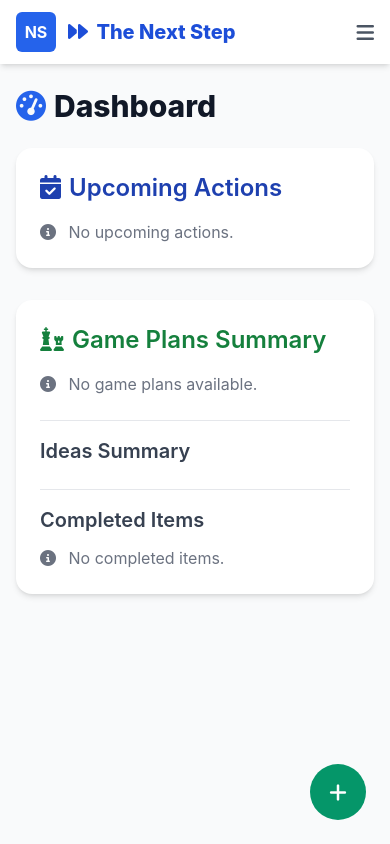
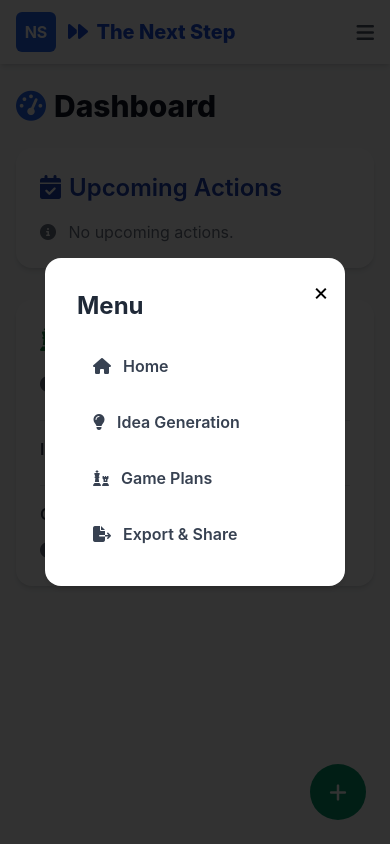
Before and after one commit to jerepark/The-Next-Step, a plain HTML site: page Index.html in a window 390 px wide. Both pictures are taken after a click on the button 365 px from the left and 32 px from the top of the page. Drawn offline with nearby package versions, Linux system fonts and the light colour scheme.

Commit message:
Update Index.html

```diff
--- a/Index.html
+++ b/Index.html
@@ -164,6 +164,44 @@
       justify-content: space-between;
       padding: 0.25rem 0;
     }
+
+    /* Mobile Menu specific styles */
+    #mobile-menu-overlay {
+      display: none; /* Hidden by default */
+      position: fixed;
+      top: 0;
+      left: 0;
+      width: 100%;
+      height: 100%;
+      background-color: rgba(0, 0, 0, 0.8);
+      z-index: 150; /* Above quick add modal */
+      justify-content: center;
+      align-items: center;
+      opacity: 0;
+      visibility: hidden;
+      transition: opacity 0.3s ease, visibility 0.3s ease;
+    }
+    #mobile-menu-overlay.active {
+      display: flex;
+      opacity: 1;
+      visibility: visible;
+    }
+    .mobile-menu-content {
+      background-color: white;
+      width: 80%;
+      max-width: 300px;
+      padding: 2rem;
+      border-radius: 1rem;
+      box-shadow: 0 4px 6px rgba(0,0,0,0.1);
+      position: relative;
+      transform: translateY(20px);
+      opacity: 0;
+      transition: transform 0.3s ease, opacity 0.3s ease;
+    }
+    #mobile-menu-overlay.active .mobile-menu-content {
+      transform: translateY(0);
+      opacity: 1;
+    }
   </style>
 </head>
 <body class="bg-gray-50 min-h-screen">
@@ -200,7 +238,6 @@
   </header>
 
   <main class="max-w-5xl mx-auto px-4 py-6">
-    <!-- Home Tab -->
     <section id="tab-home" class="tab-content active">
       <h2 class="text-3xl font-extrabold text-gray-900 mb-6">
         <i class="fas fa-tachometer-alt text-blue-600 mr-2"></i>Dashboard
@@ -226,18 +263,17 @@
             </p>
           </div>
           <div class="mt-6 border-t pt-4">
-            <h4 class="text-xl font-semibold text-gray-700 mb-3">Ideas Summary</h4>
+            <h4 class="xl font-semibold text-gray-700 mb-3">Ideas Summary</h4>
             <div id="ideas-summary"></div>
           </div>
           <div class="mt-6 border-t pt-4">
-            <h4 class="text-xl font-semibold text-gray-700 mb-3">Completed Items</h4>
+            <h4 class="xl font-semibold text-gray-700 mb-3">Completed Items</h4>
             <div id="completed-summary"></div>
           </div>
         </div>
       </div>
     </section>
 
-    <!-- Idea Generation Tab -->
     <section id="tab-ideas" class="tab-content">
       <div class="flex justify-between items-center mb-6">
         <h2 class="text-3xl font-extrabold text-gray-900">
@@ -272,7 +308,6 @@
       </div>
     </section>
 
-    <!-- Game Plans Tab -->
     <section id="tab-gameplans" class="tab-content">
       <div class="flex justify-between items-center mb-6">
         <h2 class="text-3xl font-extrabold text-gray-900">
@@ -366,7 +401,6 @@
       </div>
     </section>
 
-    <!-- Export & Share Tab -->
     <section id="tab-export" class="tab-content">
       <h2 class="text-3xl font-extrabold text-gray-900 mb-6">
         <i class="fas fa-file-export text-indigo-600 mr-2"></i>Export & Share
@@ -382,12 +416,10 @@
     </section>
   </main>
 
-  <!-- Quick Add Button -->
   <button id="quick-add-btn">
     <i class="fas fa-plus fa-lg"></i>
   </button>
 
-  <!-- Quick Add Modal -->
   <div id="quick-add-modal">
     <div class="modal-content">
       <button class="close-btn" id="close-modal">&times;</button>
@@ -403,7 +435,27 @@
     </div>
   </div>
 
-  <!-- Notification Toast -->
+  <div id="mobile-menu-overlay">
+    <div class="mobile-menu-content">
+      <button class="close-btn" id="close-mobile-menu">&times;</button>
+      <h2 class="text-2xl font-bold mb-6 text-gray-800">Menu</h2>
+      <div class="flex flex-col space-y-4 font-semibold text-gray-700">
+        <button class="nav-btn text-left py-2 px-4 rounded-lg hover:bg-gray-100" data-tab="tab-home">
+          <i class="fas fa-home mr-2"></i> Home
+        </button>
+        <button class="nav-btn text-left py-2 px-4 rounded-lg hover:bg-gray-100" data-tab="tab-ideas">
+          <i class="fas fa-lightbulb mr-2"></i> Idea Generation
+        </button>
+        <button class="nav-btn text-left py-2 px-4 rounded-lg hover:bg-gray-100" data-tab="tab-gameplans">
+          <i class="fas fa-chess mr-2"></i> Game Plans
+        </button>
+        <button class="nav-btn text-left py-2 px-4 rounded-lg hover:bg-gray-100" data-tab="tab-export">
+          <i class="fas fa-file-export mr-2"></i> Export & Share
+        </button>
+      </div>
+    </div>
+  </div>
+
   <div id="notification-toast"></div>
 
   <script>
@@ -476,6 +528,33 @@
       quickAddModal.addEventListener('click', function(e) {
         if (e.target === quickAddModal) {
           quickAddModal.classList.remove('active');
+        }
+      });
+
+      // Mobile Menu functionality (NEW)
+      const mobileMenuBtn = document.getElementById('mobile-menu-btn');
+      const mobileMenuOverlay = document.getElementById('mobile-menu-overlay');
+      const closeMobileMenuBtn = document.getElementById('close-mobile-menu');
+
+      mobileMenuBtn.addEventListener('click', function() {
+        mobileMenuOverlay.classList.add('active');
+      });
+
+      closeMobileMenuBtn.addEventListener('click', function() {
+        mobileMenuOverlay.classList.remove('active');
+      });
+
+      // Close mobile menu when a navigation item is clicked
+      document.querySelectorAll('#mobile-menu-overlay .nav-btn').forEach(btn => {
+        btn.addEventListener('click', function() {
+          mobileMenuOverlay.classList.remove('active');
+        });
+      });
+
+      // Close mobile menu when clicking outside
+      mobileMenuOverlay.addEventListener('click', function(e) {
+        if (e.target === mobileMenuOverlay) {
+          mobileMenuOverlay.classList.remove('active');
         }
       });
 
@@ -1061,10 +1140,9 @@
         const ideasSummary = document.getElementById('ideas-summary');
         const completedSummary = document.getElementById('completed-summary');
 
-        // Upcoming Actions (show actions due in next 7 days)
+        // Upcoming Actions (show all incomplete actions with a future/current date) - UPDATED LOGIC
         const today = new Date();
-        const nextWeek = new Date();
-        nextWeek.setDate(today.getDate() + 7);
+        today.setHours(0, 0, 0, 0); // Normalize today to start of day
 
         const upcoming = [];
         gameplans.forEach(gameplan => {
@@ -1072,7 +1150,8 @@
             gameplan.actions.forEach(action => {
               if (action.date && !action.completed) {
                 const actionDate = new Date(action.date);
-                if (actionDate >= today && actionDate <= nextWeek) {
+                actionDate.setHours(0, 0, 0, 0); // Normalize action date to start of day
+                if (actionDate >= today) { // Only check if date is today or in the future
                   upcoming.push({
                     title: gameplan.title,
                     action: action.text,
```
